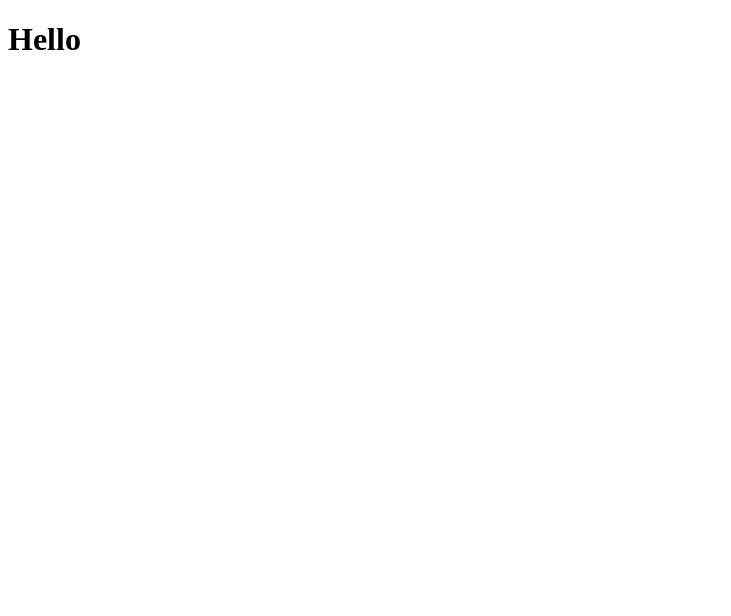
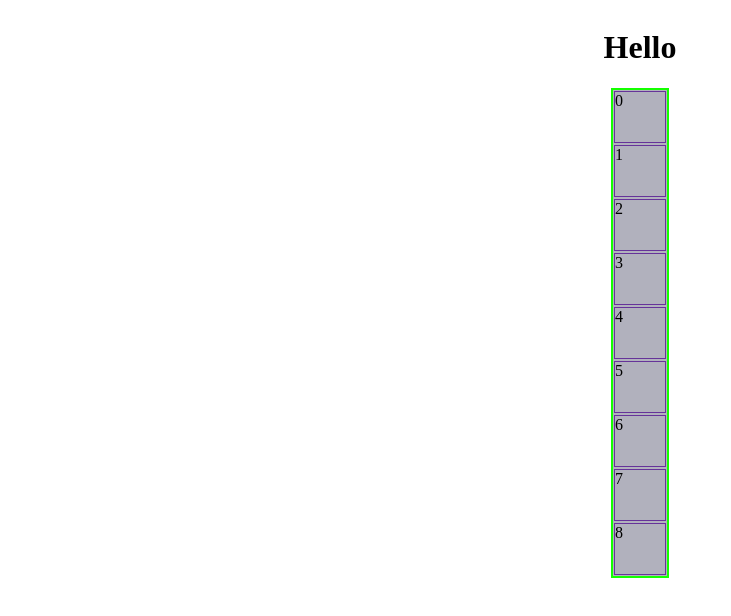
Before and after one commit to kli2m/react-game, a React app: page / in a window 1280 px wide. Shown: the top 616 px of the page, without its empty margins (0-731 px from the left). Built offline with nearby package versions, Linux system fonts and the light colour scheme.

Commit message:
feat: added drag & drop

```diff
--- a/package.json
+++ b/package.json
@@ -47,6 +47,7 @@
     "html-webpack-plugin": "^5.1.0",
     "less-loader": "^8.0.0",
     "mini-css-extract-plugin": "^1.3.8",
+    "redux-devtools": "^3.7.0",
     "sass": "^1.32.7",
     "sass-loader": "^11.0.1",
     "style-loader": "^2.0.0",
@@ -57,8 +58,11 @@
   "dependencies": {
     "antd": "^4.12.3",
     "react": "^17.0.1",
+    "react-beautiful-dnd": "^13.0.0",
     "react-dom": "^17.0.1",
+    "react-redux": "^7.2.2",
     "react-router-dom": "^5.2.0",
-    "react-webpack": "^0.4.1"
+    "react-webpack": "^0.4.1",
+    "redux": "^4.0.5"
   }
 }
--- a/src/App.js
+++ b/src/App.js
@@ -1,10 +1,16 @@
 import React from 'react';
+
+import './App.scss'
+import PlayingField from './Components/PlayingField/PlayingField'
 
 
 const App = () => {
 
   return (
+    <div className="context">
     <h1>Hello</h1>
+    <PlayingField/>
+    </div>
   );
 };
 
--- /dev/null
+++ b/src/App.scss
@@ -0,0 +1,6 @@
+.context{
+    display: flex;
+    flex-direction: column;
+    justify-content: center;
+    align-items: center;
+}
--- /dev/null
+++ b/src/Components/Cell/Cell.js
@@ -0,0 +1,14 @@
+import React from 'react';
+
+import './Cell.scss'
+
+const Cell = ({valueCell}) => {
+
+  return (
+    <div className="cell" >
+        {valueCell}
+    </div>
+  );
+};
+
+export default Cell;
--- /dev/null
+++ b/src/Components/Cell/Cell.scss
@@ -0,0 +1,7 @@
+.cell{
+    cursor: pointer;
+    border: 1px solid rebeccapurple;
+    margin: 1px;
+    width: 50px;
+    height: 50px;
+}
--- /dev/null
+++ b/src/Components/PlayingField/PlayingField.js
@@ -0,0 +1,54 @@
+import React, { useState } from "react";
+import { DragDropContext, Droppable, Draggable } from "react-beautiful-dnd";
+
+import "./PlayingField.scss";
+import Cell from "../Cell/Cell";
+import createArr from '../../utils/createArr'
+
+let arr = createArr(3)
+
+const PlayingField = () => {
+
+  const [cells, setCells] = useState(arr);
+
+
+  function handleOnDragEnd(result) {
+    if(!result.destination) return
+    const items = Array.from(cells);
+    const [reorderedItem] = items.splice(result.source.index, 1);
+    items.splice(result.destination.index, 0, reorderedItem);
+    setCells(items);
+  }
+
+  return (
+    <DragDropContext onDragEnd={handleOnDragEnd}>
+      <Droppable droppableId="playingField">
+        {(provided) => (
+          <div
+            className="playingField"
+            {...provided.droppableProps}
+            ref={provided.innerRef}
+          >
+            {cells.map((e, i) => (
+              <Draggable key={e.id} draggableId={e.id} index={i}>
+                {(provided) => (
+                  <div
+                    ref={provided.innerRef}
+                    {...provided.draggableProps}
+                    {...provided.dragHandleProps}
+                  >
+                    <Cell valueCell={e.index} />
+                  </div>
+                )}
+              </Draggable>
+            ))}
+
+            {provided.placeholder}
+          </div>
+        )}
+      </Droppable>
+    </DragDropContext>
+  );
+};
+
+export default PlayingField;
--- /dev/null
+++ b/src/Components/PlayingField/PlayingField.scss
@@ -0,0 +1,14 @@
+.playingField {
+    border: 2px solid rgb(21, 255, 0);
+    display: flex;
+    flex-direction: column;
+    justify-content: center;
+    align-items: center;
+    background-color: rgb(177, 177, 189);
+}
+.cells{
+    display: flex;
+    flex-direction: row;
+    justify-content: center;
+    align-items: center;
+}
--- /dev/null
+++ b/src/store/store.js
@@ -0,0 +1,5 @@
+import { createStore } from 'redux';
+
+const store = createStore(reducer);
+
+export default store;
--- /dev/null
+++ b/src/utils/createArr.js
@@ -0,0 +1,9 @@
+const createArr= (num)=> {
+    const tempArr = [];
+    for (let i = 0; i < num * num; i++) {
+      tempArr.push({ id: `el${i}`, name: `cell${i}`,index:i });
+    }
+    return tempArr;
+  }
+
+  export default createArr;
```
Also changed, not shown: src/config/config.json (added, +12 -0 lines), .eslintrc.js, 1 other file (tests, documents, lock files or other folders).
